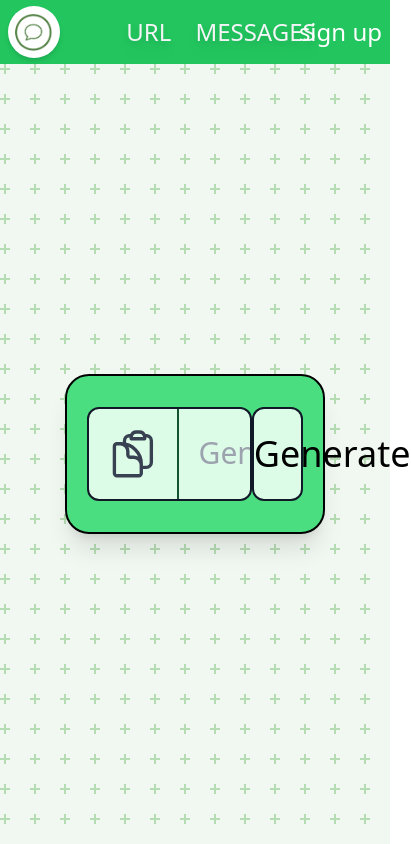
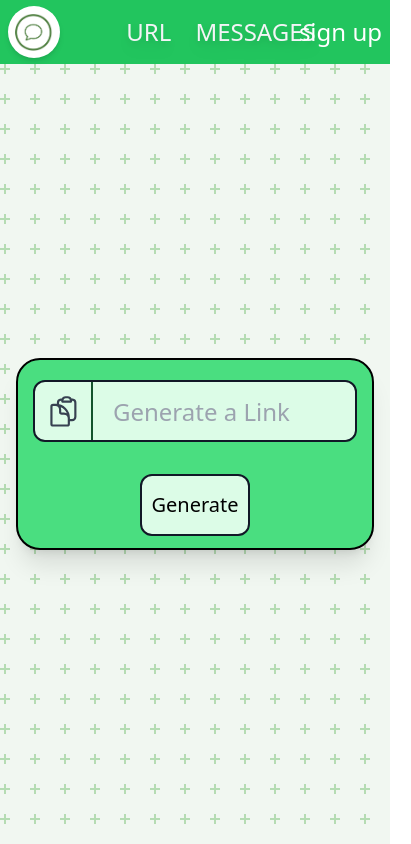
Before and after one commit to abdo-355/tell_me, a React (Create React App) app in the folder client/: page /getURL in a window 390 px wide. Shown: the whole page, 411 px wide, since content can reach past the window. Built offline with nearby package versions, Linux system fonts and the light colour scheme; sample sign-in values are in the browser's storage.

Commit message:
make the Link generator page responsive

```diff
--- a/client/src/components/Link/GeneratedLink.tsx
+++ b/client/src/components/Link/GeneratedLink.tsx
@@ -20,7 +20,7 @@ const GeneratedLink: React.FC<Props> = ({ data }) => {
   };
 
   return (
-    <div className="flex bg-green-100 h-3/5 w-2/3 rounded-xl border-gray-900 border-2 overflow-hidden items-center ml-5">
+    <div className="flex bg-green-100 h-4/5 tall:h-36 md:h-3/5 w-11/12 tall:w-11/12 md:w-2/3 rounded-xl border-gray-900 border-2 overflow-hidden items-center ml-0 tall:ml-0 md:ml-5 my-5">
       <button
         title="copy to clipboard"
         onClick={copyToClipboard}
@@ -30,7 +30,7 @@ const GeneratedLink: React.FC<Props> = ({ data }) => {
       </button>
       <input
         type="text"
-        className="bg-green-100 h-full w-full rounded-r-xl pl-5 text-2xl placeholder:text-3xl placeholder:text-gray-400"
+        className="bg-green-100 h-full w-full rounded-r-xl pl-2 xsm:pl-5 text-xl xsm:text-2xl placeholder:text-2xl sm:placeholder:text-3xl placeholder:text-gray-400"
         placeholder="Generate a Link"
         value={path}
         readOnly
--- a/client/src/components/UI/LoadingSpinner.tsx
+++ b/client/src/components/UI/LoadingSpinner.tsx
@@ -3,7 +3,7 @@ const LoadingSpinner: React.FC<{ className?: string }> = ({ className }) => {
     <>
       <svg
         aria-hidden="true"
-        className="inline w-full max-w-sm max-h-24 p-2 h-full mr-2 text-gray-200 animate-spin dark:text-green-200 fill-green-700"
+        className={`inline w-full max-w-sm max-h-24 p-2 h-full mr-2 text-gray-200 animate-spin dark:text-green-200 fill-green-700 ${className}`}
         viewBox="0 0 100 101"
         fill="none"
         xmlns="http://www.w3.org/2000/svg"
--- a/client/src/pages/LinkGenerator.tsx
+++ b/client/src/pages/LinkGenerator.tsx
@@ -17,16 +17,16 @@ const LinkGenerator = () => {
     <div
       className={`${styles.background} h-[calc(100vh-64px)] flex justify-center items-center`}
     >
-      <div className="flex items-center justify-around bg-green-400 h-40 w-4/6 rounded-3xl border-black border-2 shadow-xl">
+      <div className="flex items-center justify-around flex-col tall:flex-col md:flex-row bg-green-400 h-48 tall:h-52 md:h-40 xsm:w-11/12 sm:w-5/6 lg:w-4/6 rounded-3xl border-black border-2 shadow-xl">
         {/* to display the link and the copy button */}
         <GeneratedLink data={data} />
         <button
           title="Generate shareable link"
           onClick={generate}
-          className="bg-green-100 h-3/5 w-1/5 rounded-xl border-gray-900 border-2 text-4xl mr-5"
+          className="bg-green-100 h-4/5 sm:w-1/5 tall:w-1/5 aspect-video rounded-xl border-gray-900 border-2 text-xl sm:text-2xl md:text-3xl tall:text-3xl my-3 md:mr-5"
           disabled={loading}
         >
-          {loading ? <LoadingSpinner /> : "Generate"}
+          {loading ? <LoadingSpinner className="h-11 md:h-14" /> : "Generate"}
         </button>
       </div>
     </div>
```
